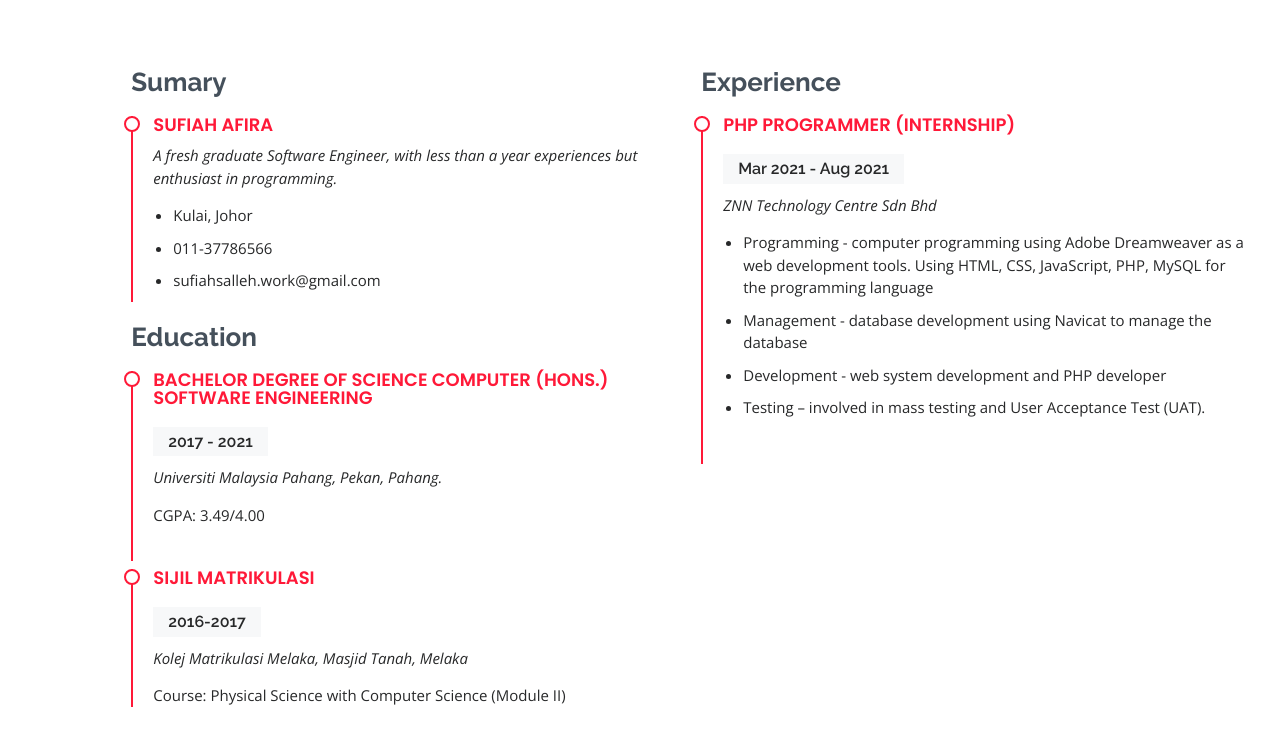
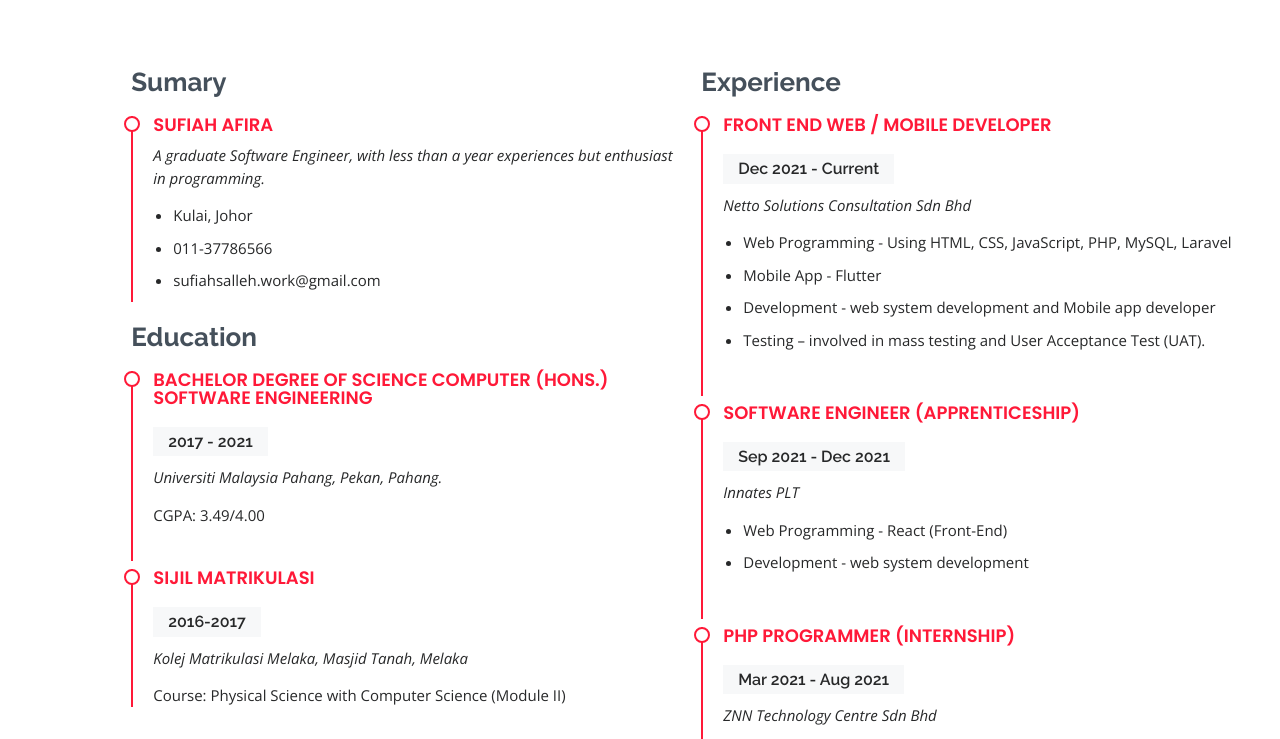
Before and after one commit to sufiahsalleh/sfhsllh.github.io, a plain HTML site: page index.html in a window 1280 px wide. Shown: the part 1527-2266 px from the top of the page. Drawn offline with nearby package versions, Linux system fonts and the light colour scheme.

Commit message:
Update index.html

```diff
--- a/index.html
+++ b/index.html
@@ -76,7 +76,7 @@
           <div class="col-lg-8 pt-4 pt-lg-0 content">
             <h3>SUFIAH AFIRA BINTI SALLEH</h3>
             <p class="fst-italic">
-              Fresh graduate of Bachelor Degree of Science Computer (Hons.) Software Engineering. An Independent, self-motivated, fast learner and hardworking person who is looking for the opportunities to apply broad foundation in Computer/Software/IT industry for an entry-level position as Junior Programmer or Front End Developer.
+              Junior web developer with a Bachelor Degree of Science Computer (Hons.) Software Engineering. An Independent, self-motivated, fast learner and hardworking person who is looking for the opportunities to apply broad foundation in Computer/Software/IT industry for an entry-level position as Junior Programmer or Front End Developer.
             </p>
             <div class="row">
               <div class="col-lg-8">
@@ -107,7 +107,7 @@
             <h3 class="resume-title">Sumary</h3>
             <div class="resume-item pb-0">
               <h4>Sufiah Afira</h4>
-              <p><em>A fresh graduate Software Engineer, with less than a year experiences but enthusiast in programming.</em></p>
+              <p><em>A graduate Software Engineer, with less than a year experiences but enthusiast in programming.</em></p>
               <ul>
                 <li>Kulai, Johor</li>
                 <li>011-37786566</li>
@@ -131,6 +131,26 @@
           </div>
           <div class="col-lg-6">
             <h3 class="resume-title">Experience</h3>
+            <div class="resume-item">
+              <h4>Front End Web / Mobile Developer</h4>
+              <h5>Dec 2021 - Current</h5>
+              <p><em>Netto Solutions Consultation Sdn Bhd</em></p>
+              <ul>
+                <li>Web Programming - Using HTML, CSS, JavaScript, PHP, MySQL, Laravel</li>
+                <li>Mobile App - Flutter</li>
+                <li>Development - web system development and Mobile app developer</li>
+                <li>Testing – involved in mass testing and User Acceptance Test (UAT).</li>
+              </ul>
+            </div>
+             <div class="resume-item">
+              <h4>Software Engineer (Apprenticeship)</h4>
+              <h5>Sep 2021 - Dec 2021</h5>
+              <p><em>Innates PLT</em></p>
+              <ul>
+                <li>Web Programming - React (Front-End)</li>
+                <li>Development - web system development</li>
+              </ul>
+            </div>
             <div class="resume-item">
               <h4>PHP Programmer (Internship)</h4>
               <h5>Mar 2021 - Aug 2021</h5>
@@ -194,7 +214,7 @@
             </div>
 
             <div class="progress">
-              <span class="skill">MySQL <i class="val">80%</i></span>
+              <span class="skill">MySQL <i class="val">90%</i></span>
               <div class="progress-bar-wrap">
                 <div class="progress-bar" role="progressbar" aria-valuenow="80" aria-valuemin="0" aria-valuemax="100"></div>
               </div>
```
